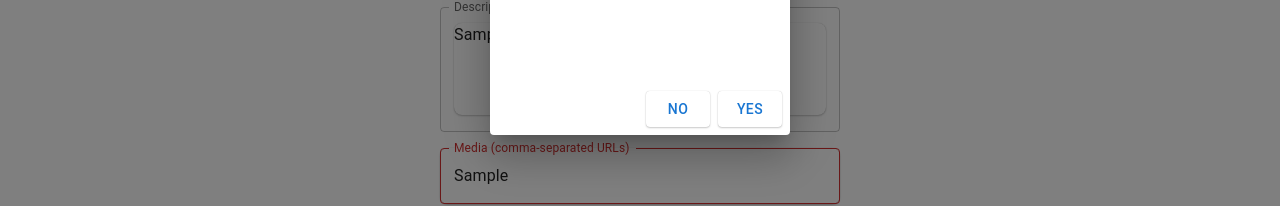
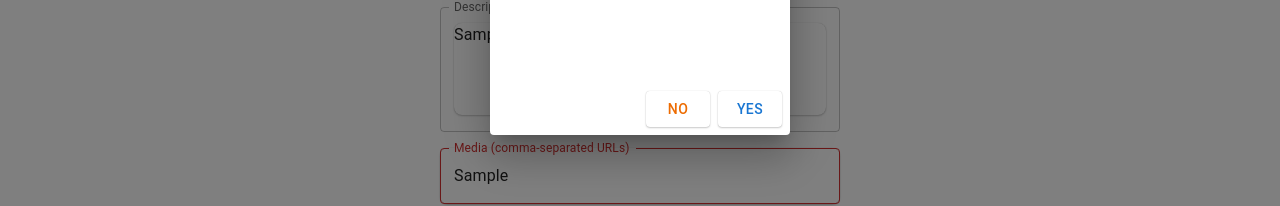
Before and after one commit to protobon/react-util, a React (Vite) app: page /products/create in a window 1280 px wide. Both pictures are taken after typing "Sample", "Sample", "Sample", "Sample" into the empty fields and a click on the button "CREATE PRODUCT". Shown: the part 390-596 px from the top of the page. Built offline with nearby package versions, Linux system fonts and the light colour scheme.

Commit message:
'No' button warning colored

```diff
--- a/src/common/components/Confirm/index.tsx
+++ b/src/common/components/Confirm/index.tsx
@@ -41,7 +41,7 @@ const Confirm: React.FC<ConfirmProps> = ({ legend, open, onClose, onConfirm }) =
                 <Typography>{legend}</Typography>
             </DialogContent>
             <DialogActions>
-                <Button onClick={onClose} color="primary">
+                <Button onClick={onClose} color="warning">
                     No
                 </Button>
                 <Button onClick={onConfirm} color="primary" autoFocus>
```
